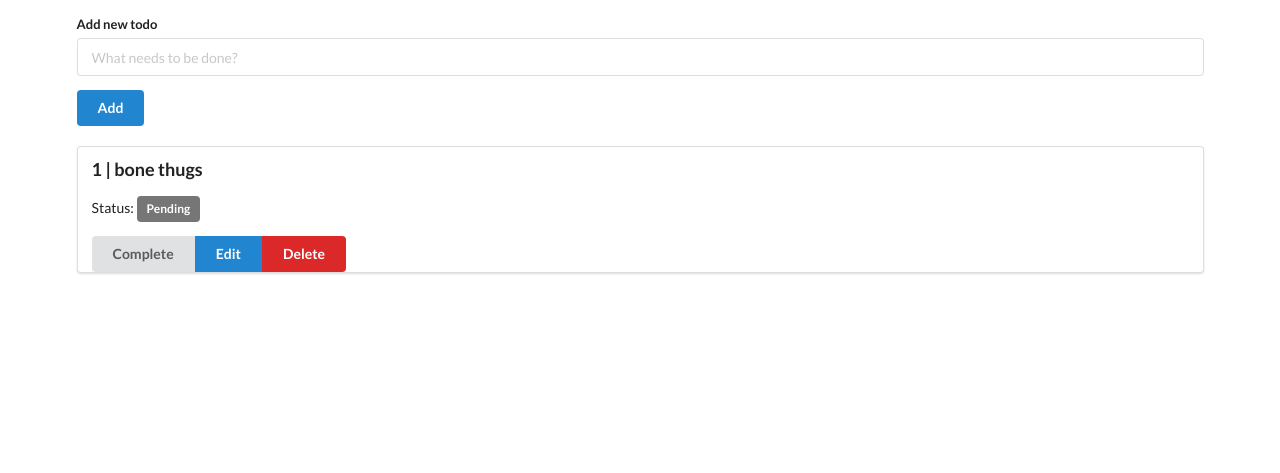
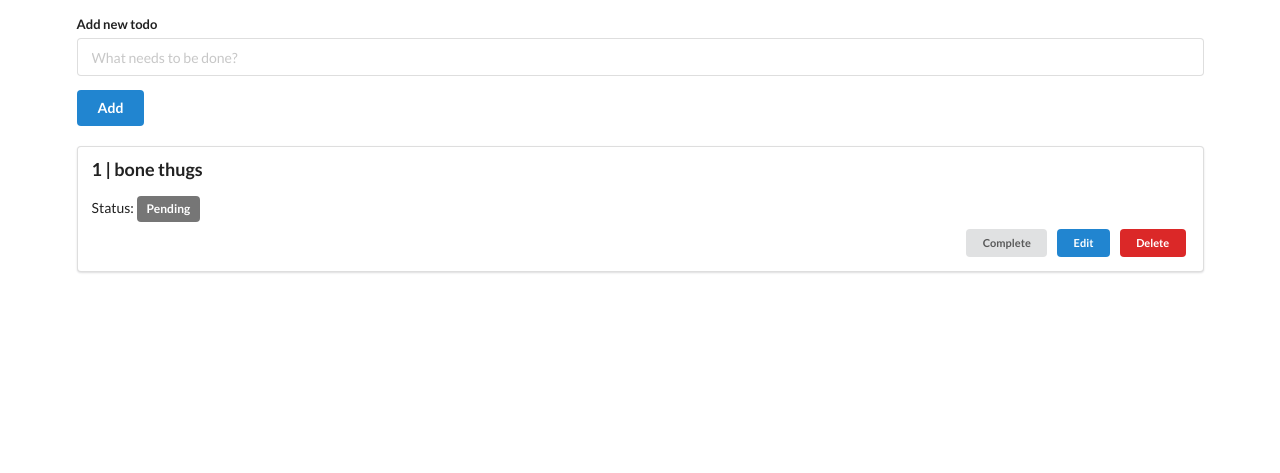
Before and after one commit to obieh/cicd-with-githubaction-docker-python, a Flask app: page / in a window 1280 px wide. Shown: the part 62-535 px from the top of the page. Run offline with Flask 3, Linux system fonts and the light colour scheme; data comes from the database, SQL or seed files in the repository; both versions use the stored data as it was after the commit.

Commit message:
udate button div

```diff
--- a/templates/index.html
+++ b/templates/index.html
@@ -5,6 +5,24 @@
     <meta name="viewport" content="width=device-width,initial-scale=1" />
     <title>Todo App</title>
     <link rel="stylesheet" href="https://cdn.jsdelivr.net/npm/semantic-ui@2.4.2/dist/semantic.min.css">
+    <style>
+        .todo-segment {
+            display: flex;
+            flex-direction: column;
+            min-height: 110px; /* adjust height as needed */
+            padding: 1rem;
+        }
+        .todo-content{
+            flex: 1 1 auto;
+        }
+        .todo-actions {
+            display: flex;
+            gap: 0.5rem; /* small space between buttons */
+            justify-content: flex-end; /* align buttons to the right */
+            align-items: center;
+            margin-top: 0.5rem;
+        }
+    </style>
 </head>
 <body>
     <div class="ui container" style="margin-top:30px;">
@@ -21,9 +39,8 @@
         <div style="margin-top:20px;">
             {% if todo_list %}
                 {% for todo in todo_list %}
-                <div class="ui segment">
-                    <div class="ui grid">
-                        <div class="twelve wide column">
+                <div class="ui segment todo-segment">
+                    <div class="todo-content">
                             <h3 class="ui header">{{ todo.id }} | {{ todo.content }}</h3>
                             <div>
                                 Status:
@@ -33,17 +50,16 @@
                                     <span class="ui grey label">Pending</span>
                                 {% endif %}
                             </div>
-                        </div>
-                        <div style="margin-top: lem; text-align: right;" >
 
-                            <div class="ui buttons">
-                                <a href="{{ url_for('update', todo_id=todo.id) }}" class="ui button">
+
+
+                            <div class="todo-actions">
+                                <a href="{{ url_for('update', todo_id=todo.id) }}" class="ui mini button">
                                     {% if todo.complete %}Undo{% else %}Complete{% endif %}
                                 </a>
-                                <a href="{{ url_for('edit', todo_id=todo.id) }}" class="ui blue button">Edit</a>
-                                <a href="{{ url_for('delete', todo_id=todo.id) }}" class="ui red button">Delete</a>
+                                <a href="{{ url_for('edit', todo_id=todo.id) }}" class="ui mini blue button">Edit</a>
+                                <a href="{{ url_for('delete', todo_id=todo.id) }}" class="ui mini red button">Delete</a>
                             </div>
-                        </div>
                     </div>
                 </div>
                 {% endfor %}
```
Also changed, not shown: instance/site.db.
